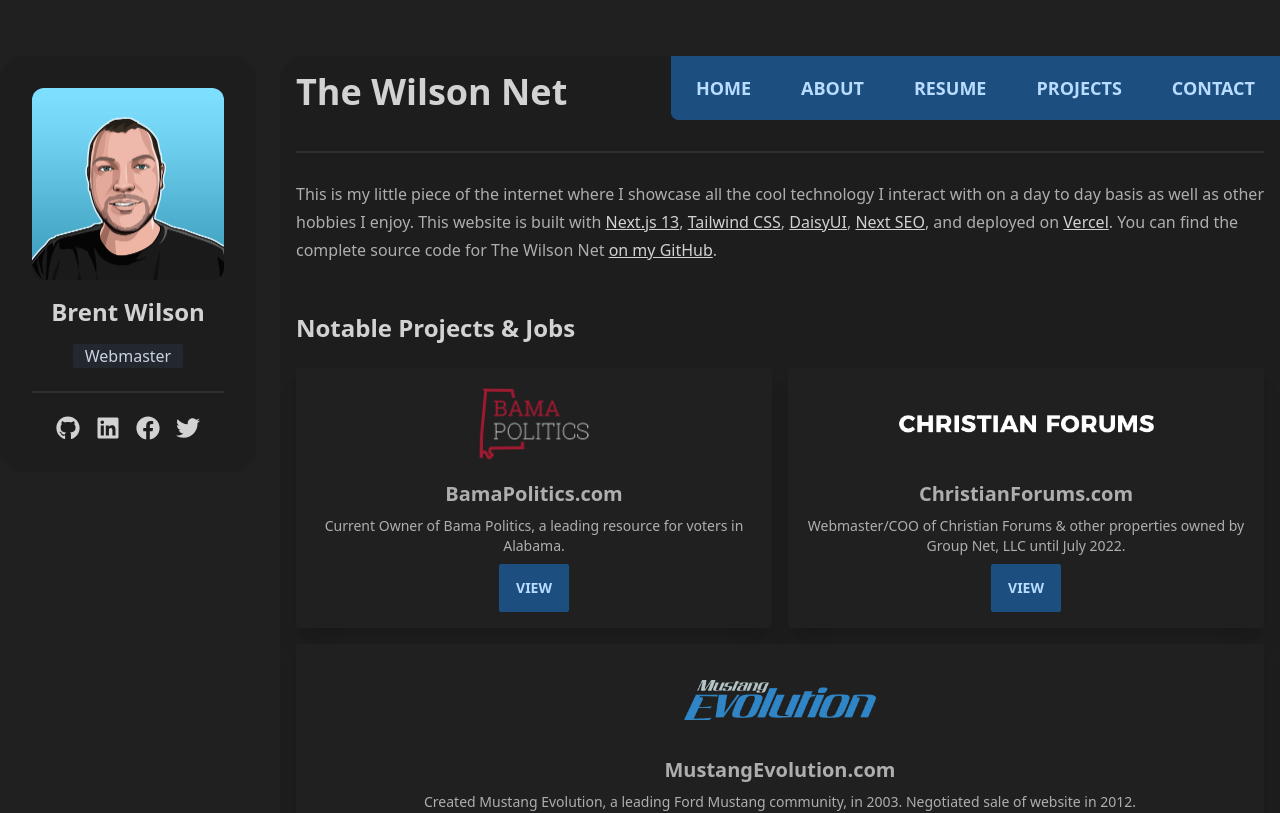
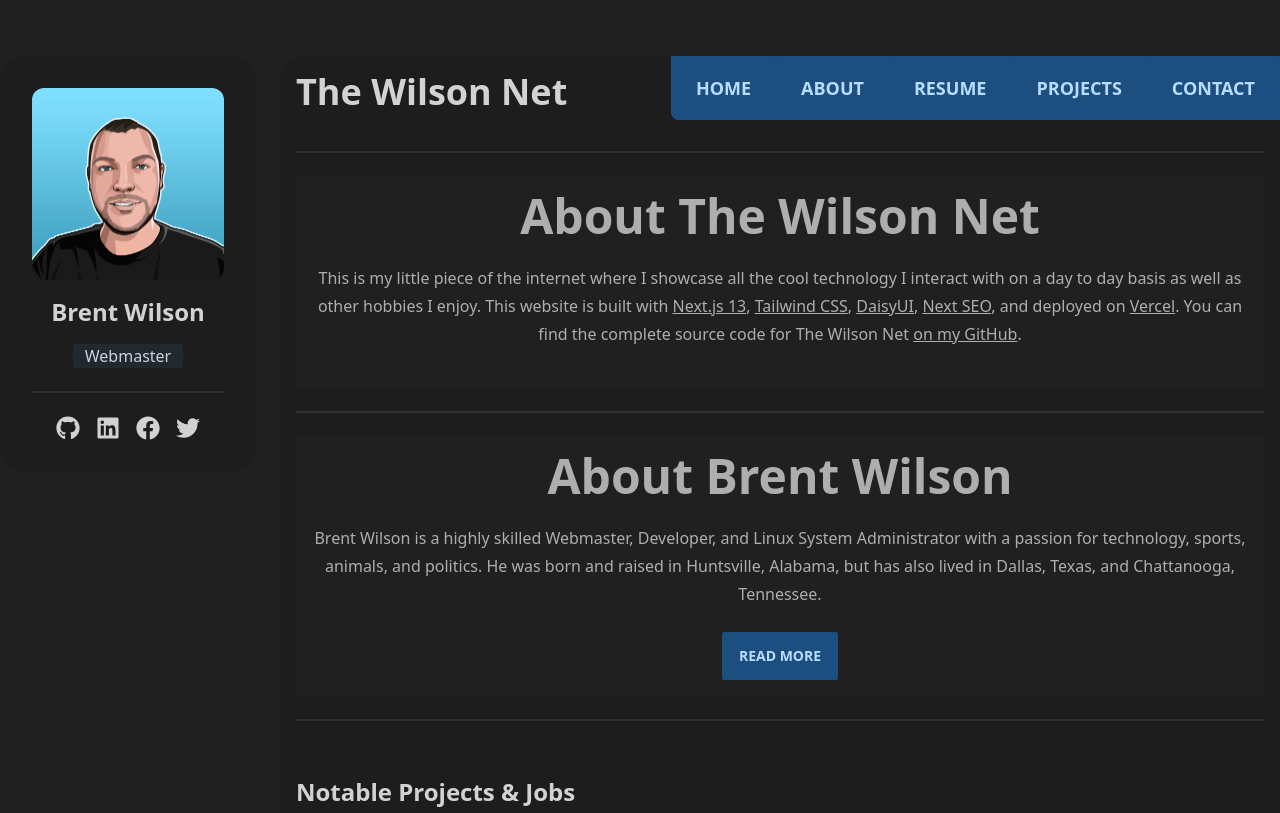
Before and after one commit to BWBama85/thewilsonnet.com, a Next.js app: page / in a window 1280 px wide. Shown: the top 813 px of the page. Built offline with nearby package versions, Linux system fonts and the light colour scheme.

Commit message:
Expand main page

```diff
--- a/app/page.tsx
+++ b/app/page.tsx
@@ -1,4 +1,5 @@
 import Projects from './components/projects';
+import About from './components/about';
 import Link from 'next/link';
 
 export default function Home() {
@@ -6,10 +7,14 @@ export default function Home() {
     <article className="prose mx-4 max-w-none rounded-3xl bg-base-200 p-4 xl:relative xl:mx-0 xl:w-full">
       <h1>The Wilson Net</h1>
       <div className="divider"></div>
-      <p>
-        This is my little piece of the internet where I showcase all the cool
-        technology I interact with on a day to day basis as well as other
-        hobbies I enjoy. This website is built with{' '}
+      <div className="not-prose hero bg-base-100">
+        <div className="hero-content text-center">
+          <div>
+            <h2 className="text-5xl font-bold">About The Wilson Net</h2>
+            <p className="py-6">
+              This is my little piece of the internet where I showcase all the
+              cool technology I interact with on a day to day basis as well as
+              other hobbies I enjoy. This website is built with{' '}
               <Link
                 href="https://nextjs.org/"
                 title="Next.js"
@@ -65,6 +70,12 @@ export default function Home() {
               </Link>
               .
             </p>
+          </div>
+        </div>
+      </div>
+      <div className="divider"></div>
+      <About />
+      <div className="divider"></div>
       <Projects />
       <div className="divider"></div>
     </article>
```
Lines whose indentation alone changed are shown as unchanged.
